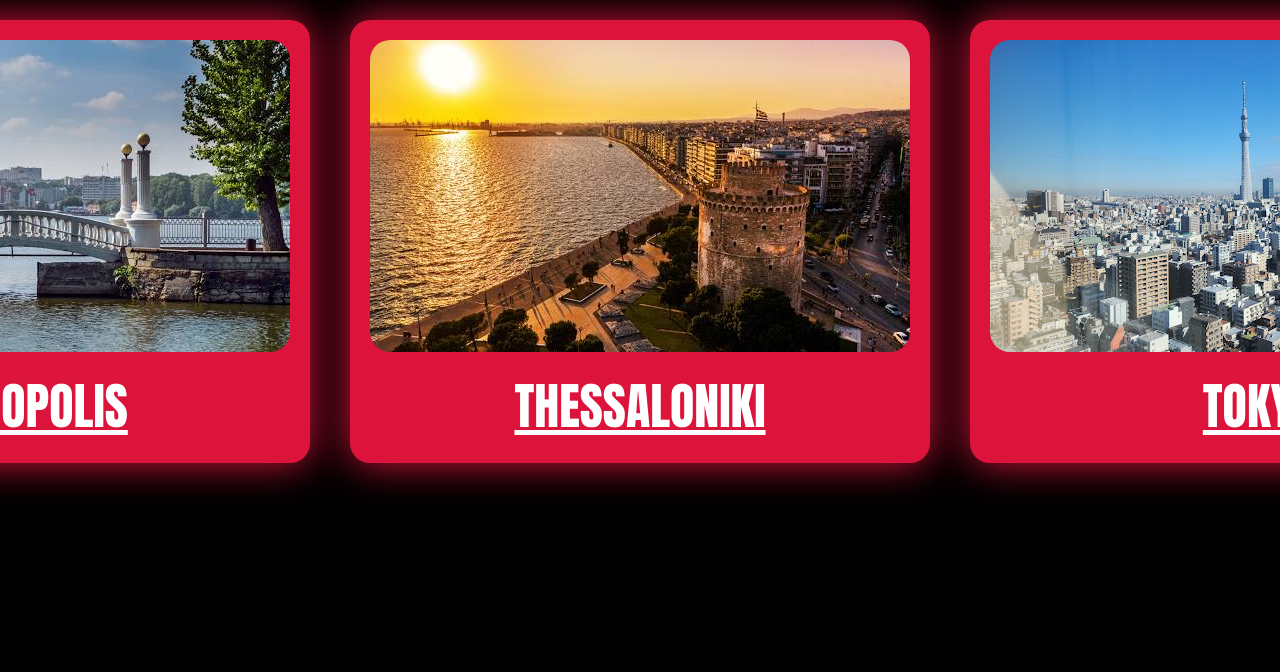
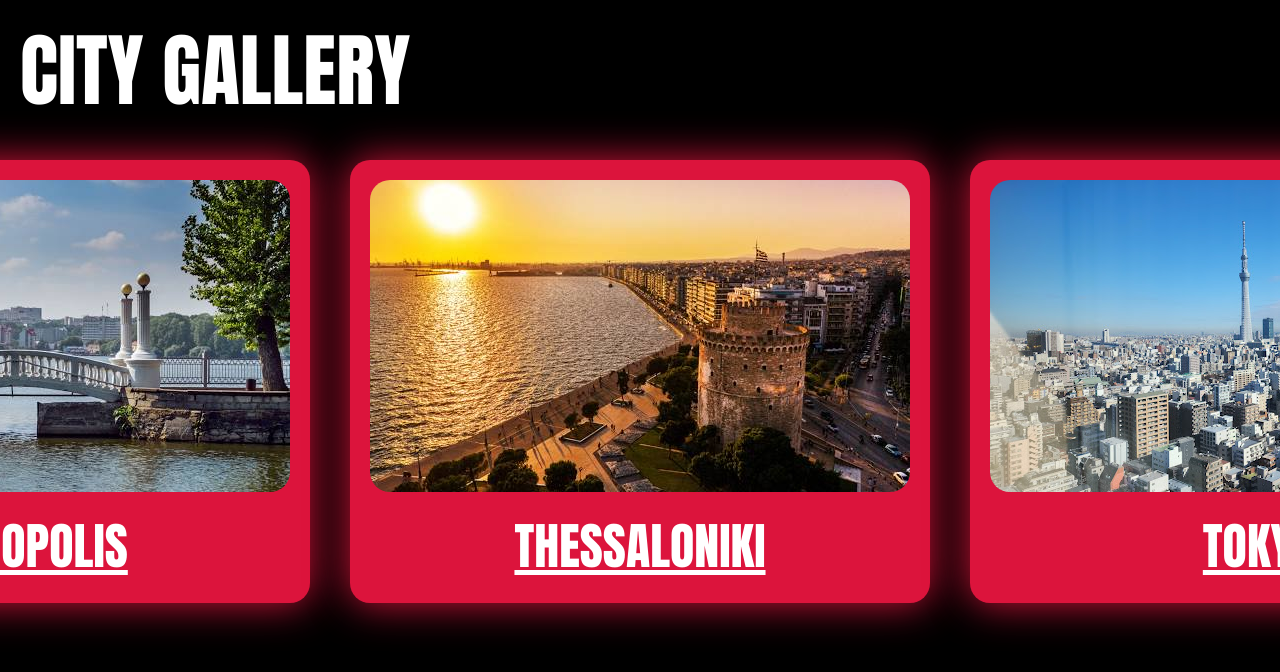
Before and after one commit to sanderoTDi/Homework, a plain HTML site: page City Gallery/index.html in a window 1280 px wide. Shown: the top 672 px of the page. Drawn offline with Linux system fonts and the light colour scheme.

Commit message:
small changes

```diff
--- a/City Gallery/index.html
+++ b/City Gallery/index.html
@@ -7,6 +7,7 @@
     <link rel="stylesheet" href="style.css">
 </head>
 <body>
+    <h1>CITY GALLERY</h1>
     <div class="container">
         <div id="Ternopil" class="subcontainer">
             <a href="gallery/Ternopil/ternopil-1.jpg"><img src="gallery/Ternopil/ternopil-1.jpg" alt="none"></a>
--- a/City Gallery/style.css
+++ b/City Gallery/style.css
@@ -24,6 +24,14 @@ body{
     padding: 20px;
 }
 
+h1{
+    font-family: Impact, Haettenschweiler, 'Arial Narrow Bold', sans-serif;
+    font-size: 80px;
+    color: white;
+    margin-top: 10px;
+    margin-bottom: 10px;
+    margin-left: 20px;
+}
 img{
     transition: transform 0.2s ease;
     border-radius: 20px;
```
